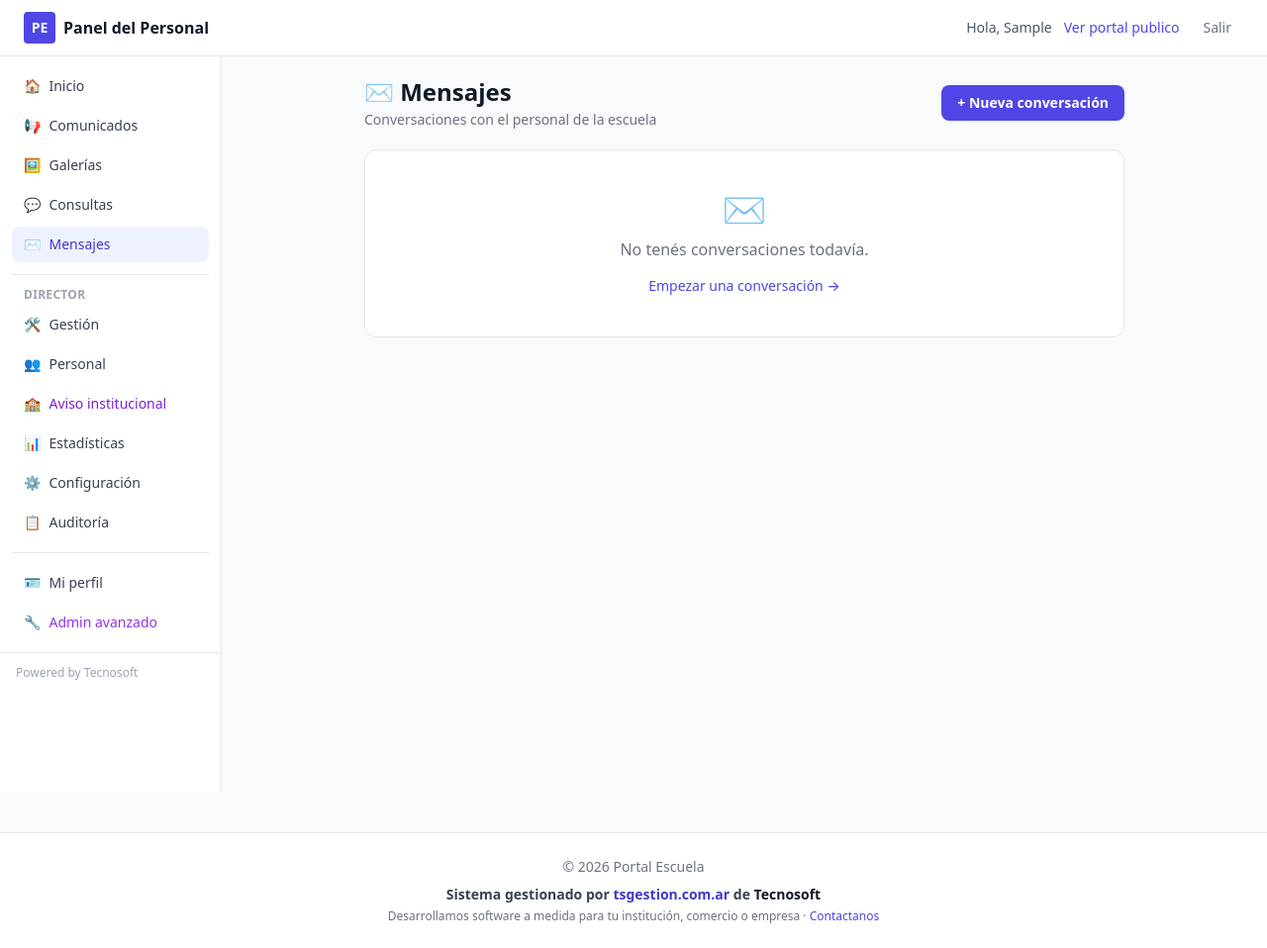
After one commit to envermm-sudo/escuela, a Django app: page /staff/mensajes/ in a window 1280 px wide. The commit adds this page. Shown: the whole page at 99% size. Run offline with Django 5.2, Linux system fonts and the light colour scheme; the visitor is signed in with stand-in values (Sample User, id 1); data that the repository does not hold is empty; some libraries are stand-ins or nearby versions.

Commit message:
Agregar bandeja de mensajeria interna del staff

```diff
--- a/staff/templates/staff/_nav_items.html
+++ b/staff/templates/staff/_nav_items.html
@@ -20,6 +20,13 @@
   <span>💬</span> Consultas
   {% if consultas_pendientes_count %}
   <span class="ml-auto bg-amber-500 text-white text-xs font-bold rounded-full px-2 py-0.5">{{ consultas_pendientes_count }}</span>
+  {% endif %}
+</a>
+
+<a href="{% url 'staff:mensajes_lista' %}" class="flex items-center gap-2 px-3 py-2 rounded-lg {% if '/staff/mensajes' in request.path %}bg-indigo-50 text-indigo-700 font-medium{% else %}text-gray-700 hover:bg-gray-100{% endif %}">
+  <span>✉️</span> Mensajes
+  {% if mensajes_no_leidos_count %}
+  <span class="ml-auto bg-indigo-600 text-white text-xs font-bold rounded-full px-2 py-0.5">{{ mensajes_no_leidos_count }}</span>
   {% endif %}
 </a>
 
--- /dev/null
+++ b/staff/templates/staff/mensajes_lista.html
@@ -0,0 +1,59 @@
+{% extends "staff/base_staff.html" %}
+{% block titulo %}Mensajes{% endblock %}
+{% block content %}
+<div class="max-w-3xl mx-auto">
+
+  <div class="flex items-center justify-between mb-5">
+    <div>
+      <h1 class="text-2xl font-bold text-gray-900">✉️ Mensajes</h1>
+      <p class="text-sm text-gray-500 mt-0.5">Conversaciones con el personal de la escuela</p>
+    </div>
+    <a href="{% url 'staff:mensaje_nuevo' %}" class="px-4 py-2 bg-indigo-600 hover:bg-indigo-700 text-white text-sm font-semibold rounded-lg">
+      + Nueva conversación
+    </a>
+  </div>
+
+  {% if conversaciones %}
+  <div class="space-y-2">
+    {% for item in conversaciones %}
+    <a href="{% url 'staff:mensaje_conversacion' item.conv.pk %}"
+       class="block bg-white border border-gray-200 rounded-xl p-4 hover:border-indigo-300 transition">
+      <div class="flex items-start justify-between gap-3">
+        <div class="flex-1 min-w-0">
+          <div class="flex items-center gap-2">
+            {% if item.conv.tipo == 'grupo' %}
+            <span class="text-xs px-1.5 py-0.5 bg-purple-100 text-purple-700 rounded">Grupo</span>
+            {% endif %}
+            <p class="text-sm font-semibold text-gray-900 truncate">{{ item.nombre }}</p>
+          </div>
+          {% if item.ultimo %}
+          <p class="text-xs text-gray-400 mt-1 truncate">
+            {% if item.ultimo.autor_id == request.user.id %}Vos: {% endif %}
+            {% if item.ultimo.eliminado %}<span class="italic">mensaje eliminado</span>{% else %}{{ item.ultimo.texto|truncatechars:60 }}{% endif %}
+          </p>
+          {% else %}
+          <p class="text-xs text-gray-300 mt-1 italic">Sin mensajes todavía</p>
+          {% endif %}
+        </div>
+        <div class="text-right shrink-0">
+          {% if item.no_leidos %}
+          <span class="inline-block bg-indigo-600 text-white text-xs font-bold rounded-full px-2 py-0.5">{{ item.no_leidos }}</span>
+          {% endif %}
+          {% if item.ultimo %}
+          <p class="text-xs text-gray-400 mt-1">{{ item.ultimo.creado|date:"d/m H:i" }}</p>
+          {% endif %}
+        </div>
+      </div>
+    </a>
+    {% endfor %}
+  </div>
+  {% else %}
+  <div class="bg-white border border-gray-200 rounded-xl p-10 text-center">
+    <div class="text-4xl mb-2">✉️</div>
+    <p class="text-gray-500 mb-3">No tenés conversaciones todavía.</p>
+    <a href="{% url 'staff:mensaje_nuevo' %}" class="text-indigo-600 hover:text-indigo-800 text-sm font-medium">Empezar una conversación →</a>
+  </div>
+  {% endif %}
+
+</div>
+{% endblock %}
--- a/staff/urls.py
+++ b/staff/urls.py
@@ -39,6 +39,10 @@ urlpatterns = [
     path('consultas/', views.consultas_lista, name='consultas_lista'),
     path('consultas/<int:pk>/', views.consulta_detalle, name='consulta_detalle'),
 
+    # Mensajería interna
+    path('mensajes/', views.mensajes_lista, name='mensajes_lista'),
+    path('mensajes/<int:pk>/', views.mensaje_conversacion, name='mensaje_conversacion'),
+
     # Gestión (director/superuser)
     path('gestion/', views.gestion_dashboard, name='gestion_dashboard'),
 
--- a/staff/views.py
+++ b/staff/views.py
@@ -1468,3 +1468,125 @@ def consulta_detalle(request, pk):
         'consulta': consulta,
         'mensajes_hilo': mensajes_hilo,
     })
+
+
+# ================================================================
+# MENSAJERIA INTERNA DEL STAFF
+# ================================================================
+def _nombre_conversacion(conversacion, para_usuario):
+    """Devuelve el nombre a mostrar: el del grupo, o el del otro participante."""
+    if conversacion.tipo == 'grupo':
+        return conversacion.nombre or 'Grupo sin nombre'
+    otro = (
+        conversacion.miembros
+        .exclude(usuario=para_usuario)
+        .select_related('usuario')
+        .first()
+    )
+    if otro:
+        return otro.usuario.get_full_name() or otro.usuario.username
+    return 'Conversación'
+
+
+@staff_required
+def mensajes_lista(request):
+    """Lista de conversaciones del usuario."""
+    from comunicacion.models import MiembroConversacion
+
+    membresias = (
+        MiembroConversacion.objects
+        .filter(usuario=request.user, activo=True)
+        .select_related('conversacion')
+        .order_by('-conversacion__actualizada')
+    )
+
+    conversaciones = []
+    for m in membresias:
+        conv = m.conversacion
+        ultimo = conv.mensajes.order_by('-creado').first()
+        # Contar no leídos: mensajes después de la última lectura, de otros autores
+        qs_nuevos = conv.mensajes.exclude(autor=request.user)
+        if m.ultima_lectura:
+            qs_nuevos = qs_nuevos.filter(creado__gt=m.ultima_lectura)
+        no_leidos = qs_nuevos.count()
+
+        conversaciones.append({
+            'conv': conv,
+            'nombre': _nombre_conversacion(conv, request.user),
+            'ultimo': ultimo,
+            'no_leidos': no_leidos,
+        })
+
+    return render(request, 'staff/mensajes_lista.html', {
+        'conversaciones': conversaciones,
+    })
+
+
+@staff_required
+def mensaje_conversacion(request, pk):
+    """Ver una conversación: hilo de mensajes + escribir."""
+    from django.utils import timezone
+    from comunicacion.models import Conversacion, MiembroConversacion, MensajeInterno
+
+    conversacion = get_object_or_404(Conversacion, pk=pk)
+
+    # Verificar que el usuario sea miembro activo
+    membresia = MiembroConversacion.objects.filter(
+        conversacion=conversacion,
+        usuario=request.user,
+        activo=True,
+    ).first()
+    if membresia is None:
+        messages.error(request, 'No tenés acceso a esta conversación.')
+        return redirect('staff:mensajes_lista')
+
+    if request.method == 'POST':
+        accion = request.POST.get('accion', 'enviar')
+
+        if accion == 'enviar':
+            texto = request.POST.get('texto', '').strip()
+            if texto:
+                MensajeInterno.objects.create(
+                    conversacion=conversacion,
+                    autor=request.user,
+                    texto=texto,
+                )
+                conversacion.save(update_fields=['actualizada'])
+            return redirect('staff:mensaje_conversacion', pk=pk)
+
+        elif accion == 'eliminar_mensaje':
+            msg_id = request.POST.get('mensaje_id', '')
+            # Solo puede borrar SUS PROPIOS mensajes
+            MensajeInterno.objects.filter(
+                id=msg_id,
+                conversacion=conversacion,
+                autor=request.user,
+            ).update(eliminado=True)
+            return redirect('staff:mensaje_conversacion', pk=pk)
+
+        elif accion == 'salir_grupo':
+            if conversacion.tipo == 'grupo':
+                membresia.activo = False
+                membresia.save(update_fields=['activo'])
+                messages.success(request, 'Saliste del grupo.')
+            return redirect('staff:mensajes_lista')
+
+    # Marcar como leído (actualizar ultima_lectura)
+    membresia.ultima_lectura = timezone.now()
+    membresia.save(update_fields=['ultima_lectura'])
+
+    mensajes_hilo = conversacion.mensajes.select_related('autor').order_by('creado')
+    miembros = (
+        conversacion.miembros
+        .filter(activo=True)
+        .select_related('usuario')
+    )
+
+    return render(request, 'staff/mensaje_conversacion.html', {
+        'conversacion': conversacion,
+        'nombre_conv': _nombre_conversacion(conversacion, request.user),
+        'mensajes_hilo': mensajes_hilo,
+        'miembros': miembros,
+        'es_grupo': conversacion.tipo == 'grupo',
+        'soy_creador': conversacion.creador_id == request.user.id,
+    })
```
Also changed, not shown: staff/templates/staff/mensaje_conversacion.html (added, +85 -0 lines).
